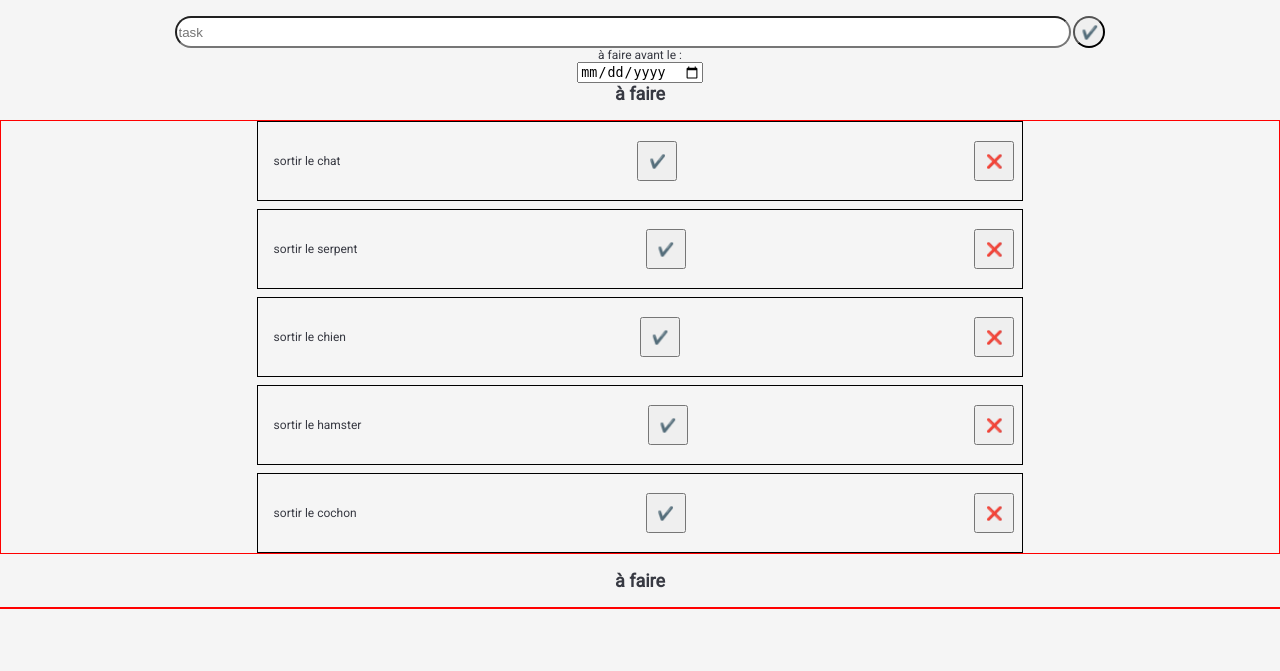
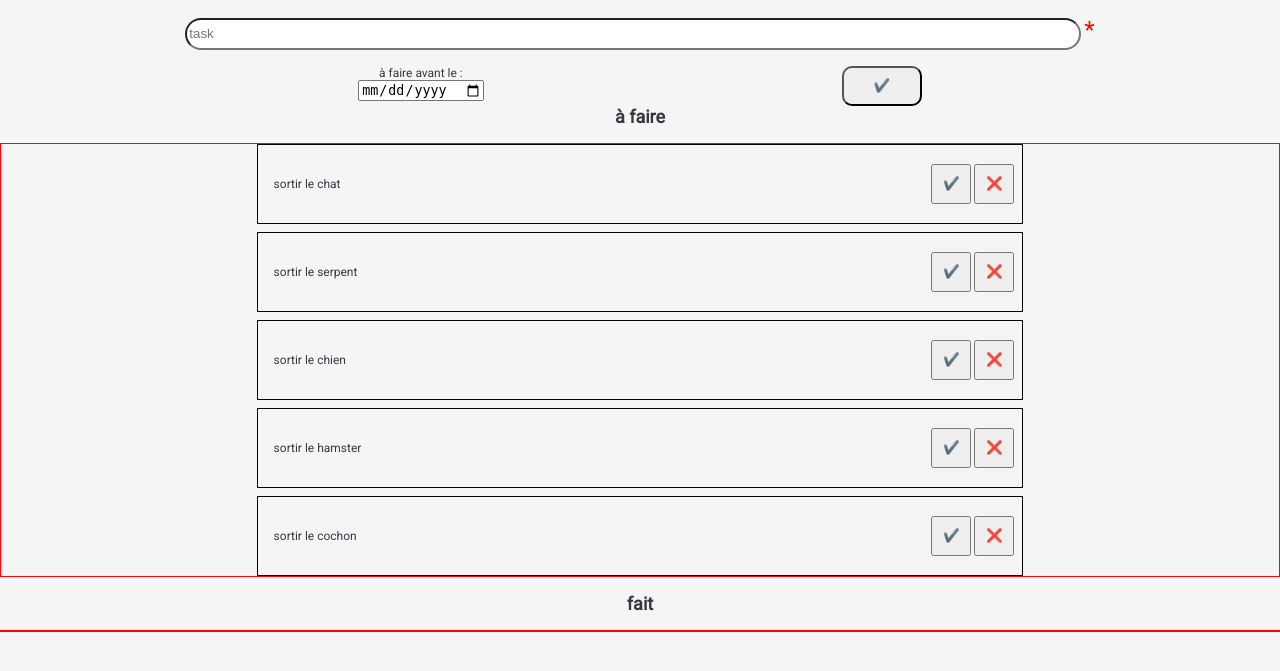
Before and after one commit to AlexLKD/todo-list, a PHP site: page / in a window 1280 px wide. Shown: the part 44-715 px from the top of the page. Run offline with PHP 8.4, Linux system fonts and the light colour scheme; data comes from the database, SQL or seed files in the repository.

Commit message:
add required *

```diff
--- a/index.php
+++ b/index.php
@@ -1,28 +1,3 @@
-<!DOCTYPE html>
-<html lang="en">
-
-<head>
-    <meta charset="UTF-8">
-    <meta name="viewport" content="width=device-width, initial-scale=1.0">
-    <link rel="stylesheet" href="style.css">
-    <title>todo-list</title>
-</head>
-
-<body>
-    <header>
-        <h1 class="main-ttl">Todo-list</h1>
-    </header>
-    <main class="container">
-        <form action="" method="POST">
-            <input type="text" name="task" placeholder="task" class="form-txt">
-            <input type="submit" class="form-cta" name="submit" value="✔️">
-            <div>
-                <p>à faire avant le :</p>
-                <input type="date" name="due_date">
-            </div>
-        </form>
-
-        <section>
 <?php
 try {
     $dbCo = new PDO(
@@ -38,7 +13,6 @@
     die('Unable to connect to the database.
         ' . $e->getMessage());
 }
-
 
 if (isset($_POST['submit'])) {
     $task = $_POST['task'];
@@ -65,18 +39,54 @@
         ':taskId' => strip_tags($taskId)
     ]);
 }
+if (isset($_GET['invalidate'])) {
+    $taskId = $_GET['invalidate'];
+    $query = $dbCo->prepare("UPDATE task SET status = '1' WHERE Id_task = :taskId");
+    $query->execute([
+        ':taskId' => strip_tags($taskId)
+    ]);
+}
+?>
+<!DOCTYPE html>
+<html lang="en">
 
+<head>
+    <meta charset="UTF-8">
+    <meta name="viewport" content="width=device-width, initial-scale=1.0">
+    <link rel="stylesheet" href="style.css">
+    <title>todo-list</title>
+</head>
 
+<body>
+    <header>
+        <h1 class="main-ttl">Todo-list</h1>
+    </header>
+    <main class="container">
+        <form action="" method="POST">
+            <input type="text" name="task" placeholder="task" class="form-txt" required>
+            <span class="required">*</span>
+            <div class="form-date">
+                <div>
+                    <p>à faire avant le :</p>
+                    <input type="date" name="due_date">
+                </div>
+                <input type="submit" class="form-cta" name="submit" value="✔️">
+            </div>
+        </form>
+
+        <section>
+            <?php
             $query = $dbCo->prepare("SELECT Id_task, text FROM task WHERE status = '1' ORDER BY date_create ASC");
             $query->execute();
             $result = $query->fetchAll();
             echo '<h2>à faire</h2><ul class="main-nav-list">';
             foreach ($result as $task) {
                 echo '<li class="main-nav-item">' . $task['text'] . '
+                <div draggable="true">
                     <a href="index.php?validate=' . $task['Id_task'] . '" class="validate-link"><button type="submit"
                     class="validate-button button" name="validate" value="' . $task['Id_task'] . '">✔️</button></a>
                     <a href="index.php?delete=' . $task['Id_task'] . '" class="delete-link"><button type="submit"
-                    class="delete-button button" name="delete" value="' . $task['Id_task'] . '">❌</button></a>
+                    class="delete-button button" name="delete" value="' . $task['Id_task'] . '">❌</button></a><div>
                 </li>';
             }
             echo '</ul>';
@@ -89,11 +99,12 @@
             $query = $dbCo->prepare("SELECT Id_task, text FROM task WHERE status = '2' ORDER BY date_create ASC");
             $query->execute();
             $result = $query->fetchAll();
-            echo '<h2>à faire</h2><ul class="main-nav-list">';
+            echo '<h2>fait</h2><ul class="main-nav-list">';
             foreach ($result as $task) {
                 echo '<li class="main-nav-item">' . $task['text'] . '
-                <div class="main-nav-form" action="" method="POST" class="delete-form">
-                    <a href="index.php?validate=' . $task['Id_task'] . '" class="validate-link"></a>
+                <div>
+                    <a href="index.php?invalidate=' . $task['Id_task'] . '" class="invalidate-link"><button type="submit"
+                    class="invalidate-button button" name="invalidate" value="' . $task['Id_task'] . '">❎</button></a>
                     <a href="index.php?delete=' . $task['Id_task'] . '" class="delete-link"><button type="submit"
                     class="delete-button button" name="delete" value="' . $task['Id_task'] . '">❌</button></a></div>
                     </li>';
@@ -102,6 +113,7 @@
             ?>
         </section>
     </main>
+    <script src="script.js"></script>
 </body>
 
 </html>
--- /dev/null
+++ b/script.js
@@ -0,0 +1,13 @@
+function allowDrop(ev) {
+    ev.preventDefault();
+}
+
+function drag(ev) {
+    ev.dataTransfer.setData("text", ev.target.id);
+}
+
+function drop(ev) {
+    ev.preventDefault();
+    var data = ev.dataTransfer.getData("text");
+    ev.target.appendChild(document.getElementById(data));
+}
--- a/style.css
+++ b/style.css
@@ -56,10 +56,21 @@ body {
 }
 
 .form-cta {
-    height: 2rem;
-    width: 2rem;
-    border-radius: 25px;
+    height: 2.5rem;
+    width: 5rem;
+    border-radius: 10px;
     color: #fff;
+}
+
+.required {
+    font-size: 1.5rem;
+    color: #ff0000;
+}
+
+.form-date {
+    margin-top: 1rem;
+    display: flex;
+    justify-content: space-evenly;
 }
 
 .main-nav-list {
```
Also changed, not shown: index2.php (deleted, +0 -105 lines). Lines whose indentation alone changed are shown as unchanged.
